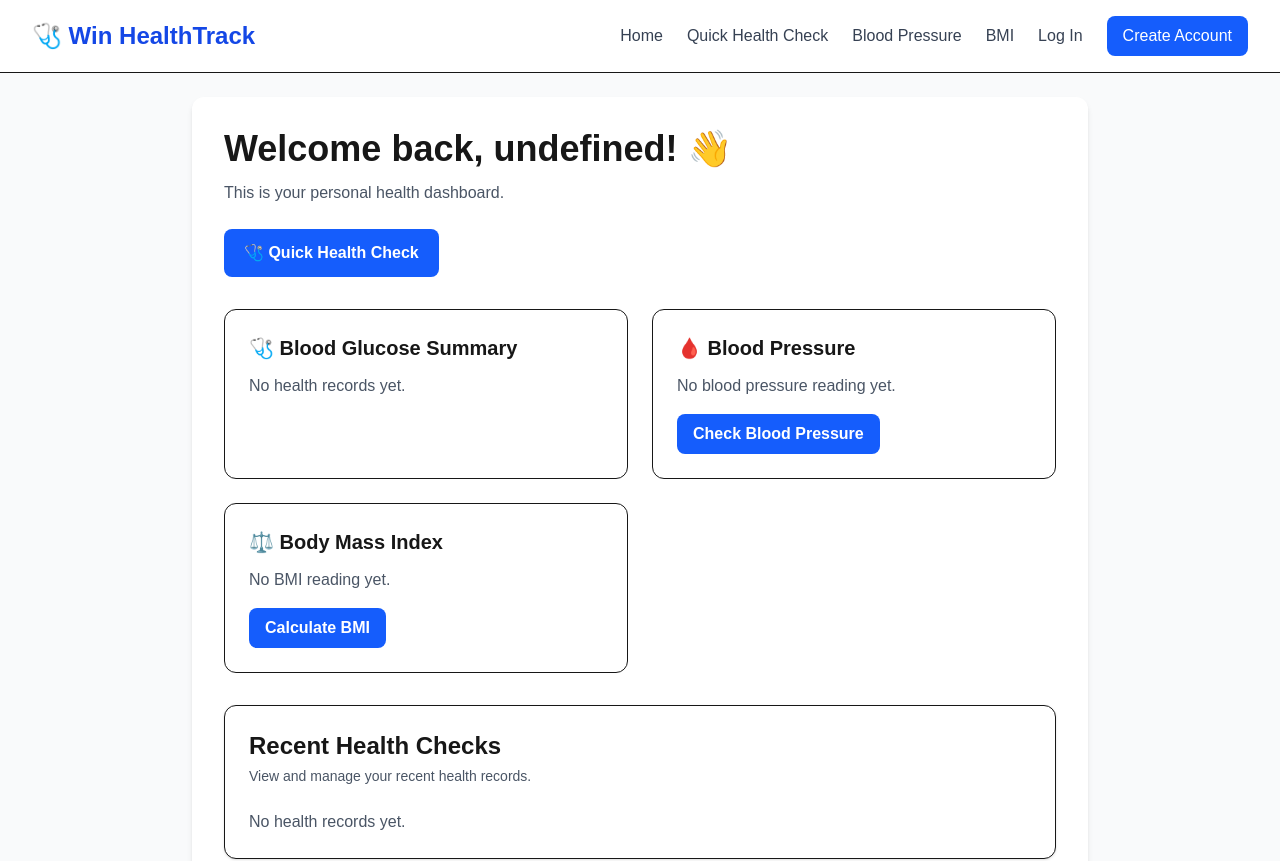
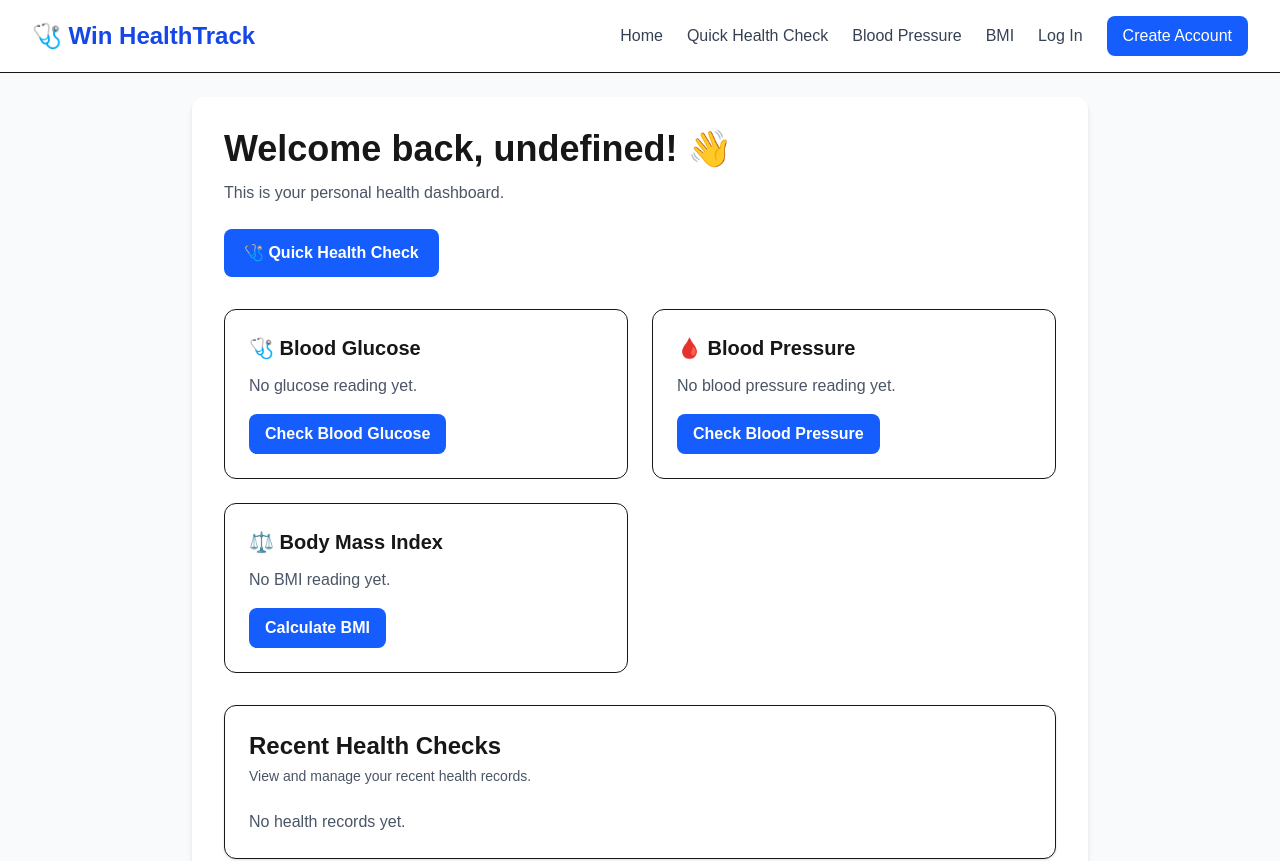
Before and after one commit to Godwin-Diya/win-healthtrack, a Next.js app: page /dashboard in a window 1280 px wide. Shown: the top 861 px of the page. Built offline with nearby package versions, Linux system fonts and the light colour scheme; sample sign-in values are in the browser's storage.

Commit message:
Add blood glucose summary card to dashboard

```diff
--- a/app/dashboard/page.tsx
+++ b/app/dashboard/page.tsx
@@ -109,9 +109,55 @@ export default function DashboardPage() {
 
             <div className="mt-8 grid gap-6 md:grid-cols-2">
 
-            <DashboardSummary
-            healthRecords={user.healthRecords ?? []}
-            />
+            <div className="rounded-xl border p-6">
+  <h2 className="text-xl font-semibold">
+    🩺 Blood Glucose
+  </h2>
+
+  {(() => {
+    const glucoseRecords =
+      (user.healthRecords ?? []).filter(
+        (record) => record.glucose
+      );
+
+    const latest =
+      glucoseRecords[glucoseRecords.length - 1];
+
+    return latest ? (
+      <>
+        <p className="mt-4 text-3xl font-bold">
+          {latest.glucose}
+          <span className="ml-1 text-sm font-normal text-gray-500">
+            mg/dL
+          </span>
+        </p>
+
+        <p className="mt-2 text-sm text-gray-600">
+          Latest glucose reading
+        </p>
+      </>
+    ) : (
+      <p className="mt-3 text-gray-600">
+        No glucose reading yet.
+      </p>
+    );
+  })()}
+
+  <button
+    onClick={() => {
+      const form = document.getElementById("glucose-form");
+
+      if (form) {
+        form.scrollIntoView({
+          behavior: "smooth",
+        });
+      }
+    }}
+    className="mt-4 rounded-lg bg-blue-600 px-4 py-2 font-semibold text-white hover:bg-blue-700"
+  >
+    Check Blood Glucose
+  </button>
+</div>
 
             <div className="rounded-xl border p-6">
             <h2 className="text-xl font-semibold">
```
